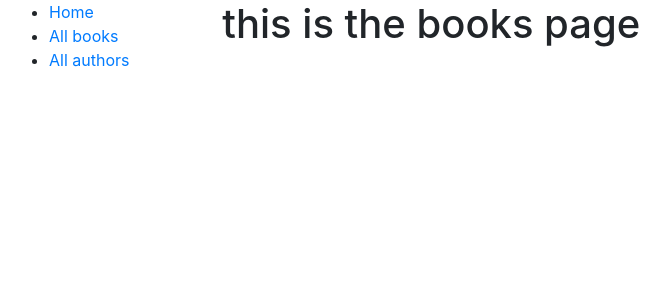
After one commit to mililani-hs-programming/django-libs, a Django app: page /catalog/books/ in a window 1280 px wide. The commit adds this page. Shown: the top 300 px of the page, without its empty margins (6-676 px from the left). Run offline with Django 3.2, Linux system fonts and the light colour scheme; some libraries are stand-ins or nearby versions.

Commit message:
created openable dummy pages (books,authors)

```diff
--- /dev/null
+++ b/mysite/catalog/templates/authors.html
@@ -0,0 +1,5 @@
+{% extends "base_generic.html" %}
+
+{% block content %}
+  <h1>this is the authors page</h1>
+{% endblock %}
--- a/mysite/catalog/templates/base_generic.html
+++ b/mysite/catalog/templates/base_generic.html
@@ -16,8 +16,8 @@
       {% block sidebar %}
         <ul class="sidebar-nav">
           <li><a href="{% url 'index' %}">Home</a></li>
-          <li><a href="">All books</a></li>
-          <li><a href="">All authors</a></li>
+          <li><a href="{% url 'books' %}">All books</a></li>
+          <li><a href="{% url 'authors' %}">All authors</a></li>
         </ul>
      {% endblock %}
       </div>
--- /dev/null
+++ b/mysite/catalog/templates/books.html
@@ -0,0 +1,5 @@
+{% extends "base_generic.html" %}
+
+{% block content %}
+  <h1>this is the books page</h1>
+{% endblock %}
--- a/mysite/catalog/templates/index.html
+++ b/mysite/catalog/templates/index.html
@@ -1,4 +1,4 @@
-<!doctype html>
+<!DOCTYPE html>
 <html lang="en">
 <head>
     <meta charset="UTF-8">
--- a/mysite/catalog/urls.py
+++ b/mysite/catalog/urls.py
@@ -3,4 +3,6 @@ from . import views
 
 urlpatterns = [
     path('', views.index, name='index'),
+    path('books/', views.books, name='books'),
+    path('authors/', views.authors, name='authors')
 ]
--- a/mysite/catalog/views.py
+++ b/mysite/catalog/views.py
@@ -2,6 +2,7 @@ from django.shortcuts import render
 
 # Create your views here.
 #from catalog.models import Book, Author, BookInstance, Genre
+
 
 def index(request):
     '''
@@ -27,3 +28,9 @@ def index(request):
     '''
     # Render the HTML template index.html with the data in the context variable
     return render(request, 'index.html')
+
+def books(request):
+    return render(request, 'books.html')
+
+def authors(request):
+    return render(request, 'authors.html')
```
